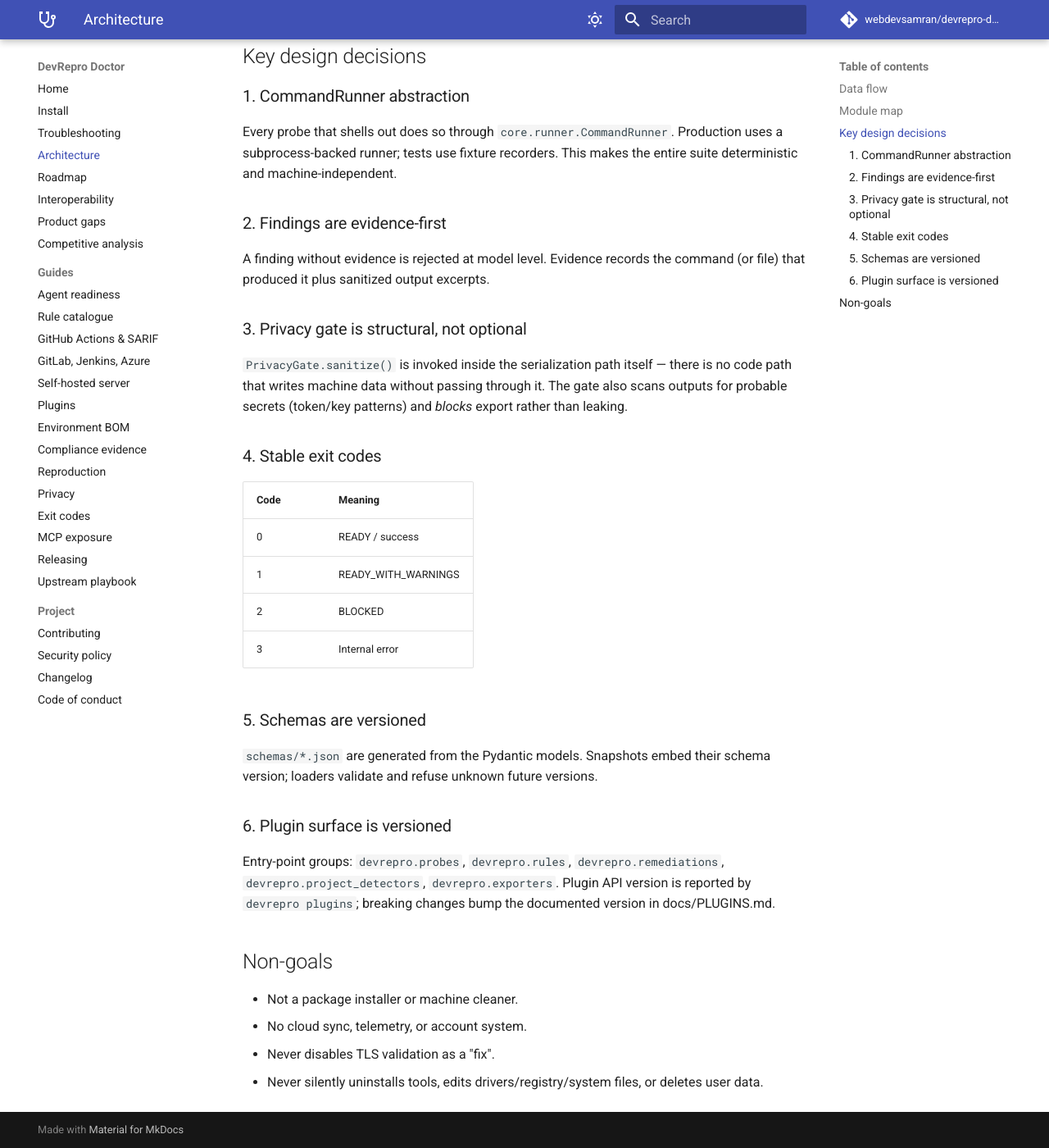
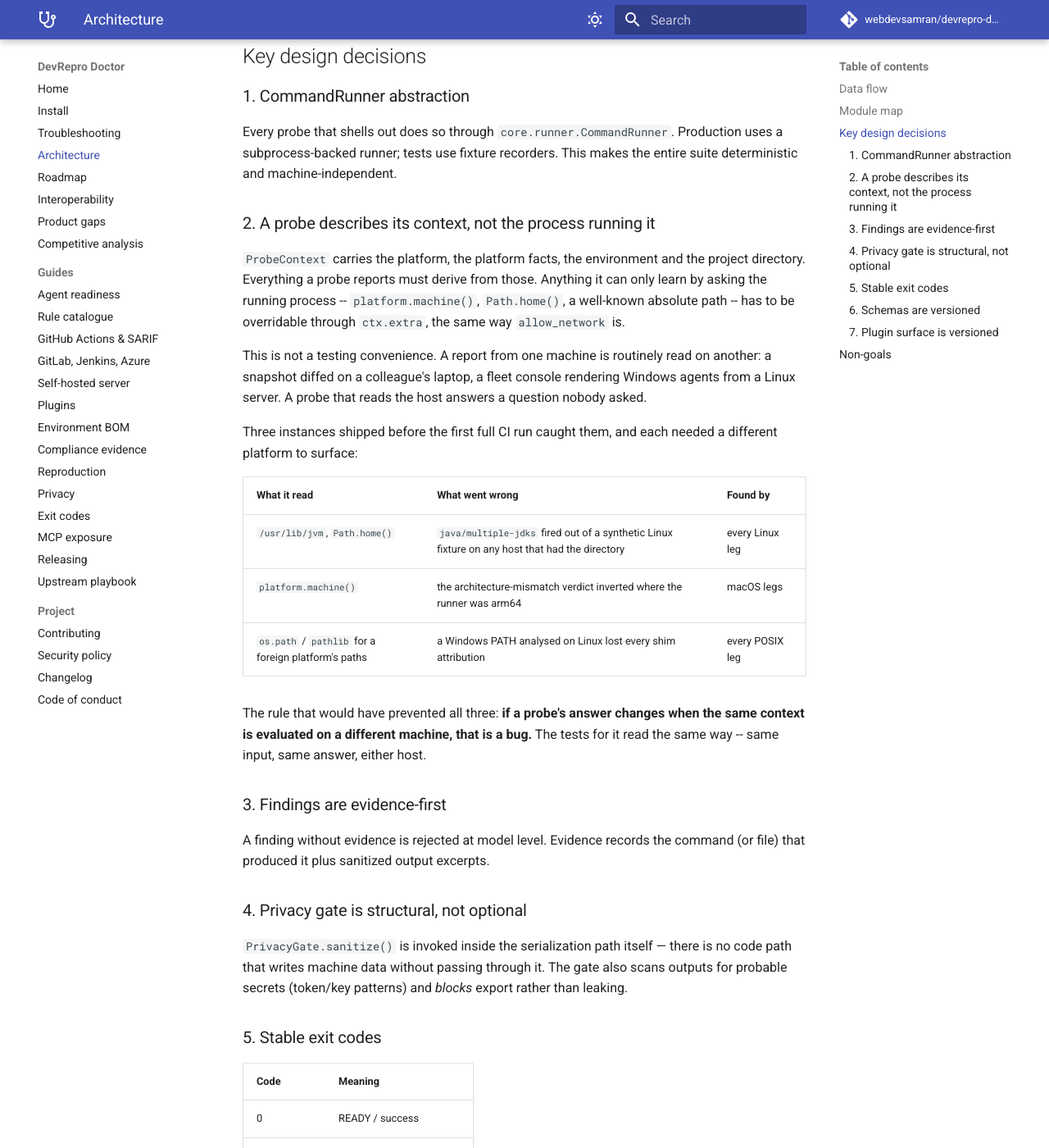
Before and after one commit to webdevsamran/devrepro-doctor, an MkDocs documentation site: the page built from docs/architecture.md, in a window 1280 px wide and 1400 px high, scrolled down 1967 px. Shown: the whole window at 82% size. Built offline with MkDocs 1.6.1 and Material for MkDocs 9.7.7, drawn with Linux system fonts in a browser that asks for light colours; comment, search, counter and statistics services are not loaded; some of the changed text lies outside the part shown.

Commit message:
docs(architecture): write down the rule three probes had just broken
Three probes in this release read the host rather than their `ProbeContext`, and
each needed a different CI platform to surface: Linux found the hardcoded
`/usr/lib/jvm`, macOS found `platform.machine()`, and every POSIX leg found
`os.path` being used on a foreign platform's paths. Fixing them one at a time
leaves the next contributor to rediscover the pattern.

So it is a numbered design decision now, beside the `CommandRunner` abstraction
it belongs next to, with the three instances in a table and the rule stated in
the form that would have caught all of them: **if a probe's answer changes when
the same context is evaluated on a different machine, that is a bug.**

CONTRIBUTING gains the practical half. "Inject a fake runner" was already there
and was not sufficient -- all three of these had fake runners and fully
synthetic contexts, and still read the machine around them. What is needed is
the seam: anything a probe can only learn from the running process goes through
`ctx.extra`, the way `allow_network` already does, and both sides get stated in
the test.

```diff
--- a/ARCHITECTURE.md
+++ b/ARCHITECTURE.md
@@ -58,17 +58,43 @@ Every probe that shells out does so through `core.runner.CommandRunner`.
 Production uses a subprocess-backed runner; tests use fixture recorders.
 This makes the entire suite deterministic and machine-independent.
 
-### 2. Findings are evidence-first
+### 2. A probe describes its context, not the process running it
+
+`ProbeContext` carries the platform, the platform facts, the environment and the
+project directory. Everything a probe reports must derive from those. Anything
+it can only learn by asking the running process -- `platform.machine()`,
+`Path.home()`, a well-known absolute path -- has to be overridable through
+`ctx.extra`, the same way `allow_network` is.
+
+This is not a testing convenience. A report from one machine is routinely read
+on another: a snapshot diffed on a colleague's laptop, a fleet console rendering
+Windows agents from a Linux server. A probe that reads the host answers a
+question nobody asked.
+
+Three instances shipped before the first full CI run caught them, and each
+needed a different platform to surface:
+
+| What it read | What went wrong | Found by |
+|---|---|---|
+| `/usr/lib/jvm`, `Path.home()` | `java/multiple-jdks` fired out of a synthetic Linux fixture on any host that had the directory | every Linux leg |
+| `platform.machine()` | the architecture-mismatch verdict inverted where the runner was arm64 | macOS legs |
+| `os.path` / `pathlib` for a foreign platform's paths | a Windows PATH analysed on Linux lost every shim attribution | every POSIX leg |
+
+The rule that would have prevented all three: **if a probe's answer changes
+when the same context is evaluated on a different machine, that is a bug.** The
+tests for it read the same way -- same input, same answer, either host.
+
+### 3. Findings are evidence-first
 A finding without evidence is rejected at model level. Evidence records the
 command (or file) that produced it plus sanitized output excerpts.
 
-### 3. Privacy gate is structural, not optional
+### 4. Privacy gate is structural, not optional
 `PrivacyGate.sanitize()` is invoked inside the serialization path itself —
 there is no code path that writes machine data without passing through it.
 The gate also scans outputs for probable secrets (token/key patterns) and
 *blocks* export rather than leaking.
 
-### 4. Stable exit codes
+### 5. Stable exit codes
 | Code | Meaning |
 |------|---------|
 | 0 | READY / success |
@@ -76,11 +102,11 @@ The gate also scans outputs for probable secrets (token/key patterns) and
 | 2 | BLOCKED |
 | 3 | Internal error |
 
-### 5. Schemas are versioned
+### 6. Schemas are versioned
 `schemas/*.json` are generated from the Pydantic models. Snapshots embed
 their schema version; loaders validate and refuse unknown future versions.
 
-### 6. Plugin surface is versioned
+### 7. Plugin surface is versioned
 Entry-point groups: `devrepro.probes`, `devrepro.rules`,
 `devrepro.remediations`, `devrepro.project_detectors`, `devrepro.exporters`.
 Plugin API version is reported by `devrepro plugins`; breaking changes bump
```
Also changed, not shown: CONTRIBUTING.md (+8 -0 lines).
